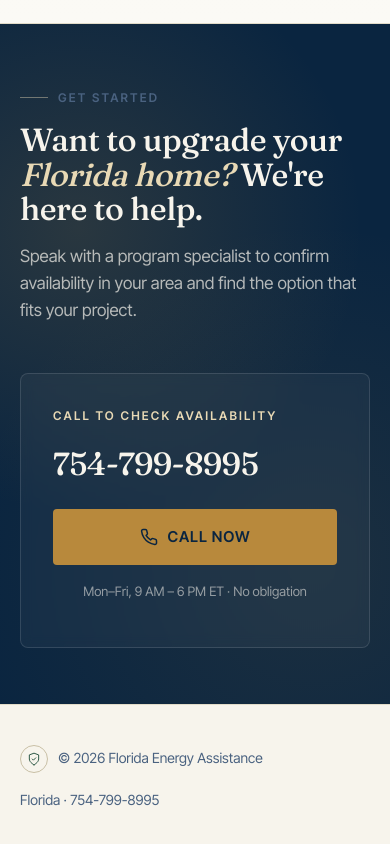
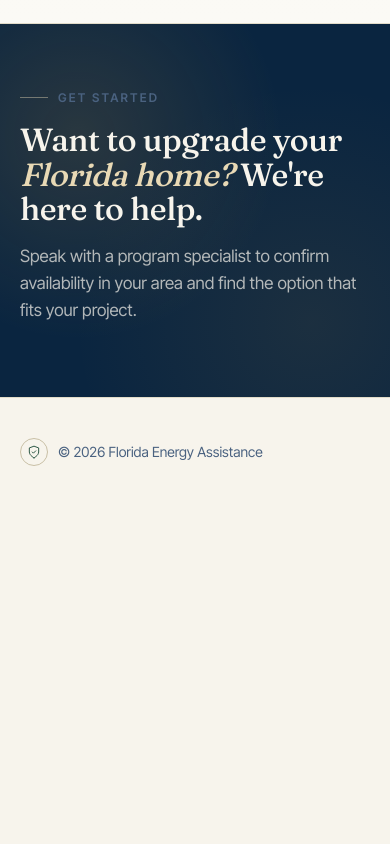
Before and after one commit to switchcasestudio/fl-energy-savings-assistance-program, a React (Vite) app: page / in a window 390 px wide. Shown: the part 3796-4640 px from the top of the page. After the commit the page ends 4302 px from the top, so only its background shows below. Built offline with nearby package versions, Linux system fonts and the light colour scheme.

Commit message:
remove phone number

```diff
--- a/src/components/CTA/CTA.js
+++ b/src/components/CTA/CTA.js
@@ -23,7 +23,7 @@ function CTA() {
           </p>
         </div>
 
-        <aside ref={rightRef} className={styles.panel}>
+        {/* <aside ref={rightRef} className={styles.panel}>
           <div className={styles.panelEyebrow}>Call to check availability</div>
           <a href={PHONE_HREF} className={styles.phone}>
             {PHONE_DISPLAY}
@@ -33,7 +33,7 @@ function CTA() {
             Call now
           </a>
           <p className={styles.small}>Mon–Fri, 9 AM – 6 PM ET · No obligation</p>
-        </aside>
+        </aside> */}
       </div>
     </section>
   );
--- a/src/components/Footer/Footer.js
+++ b/src/components/Footer/Footer.js
@@ -13,7 +13,7 @@ function Footer() {
           </span>
           © {year} Florida Energy Assistance
         </div>
-        <div>Florida · 754-799-8995</div>
+        {/* <div>Florida · 754-799-8995</div> */}
       </div>
     </footer>
   );
```
